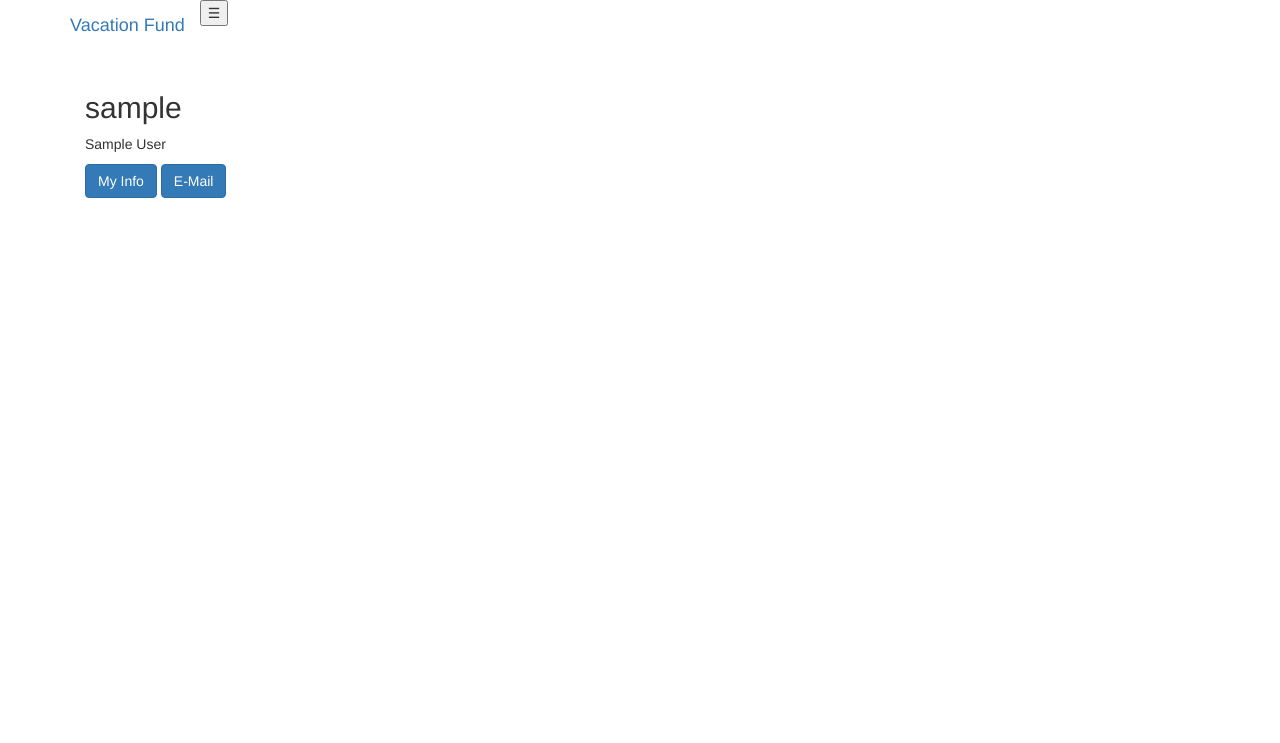
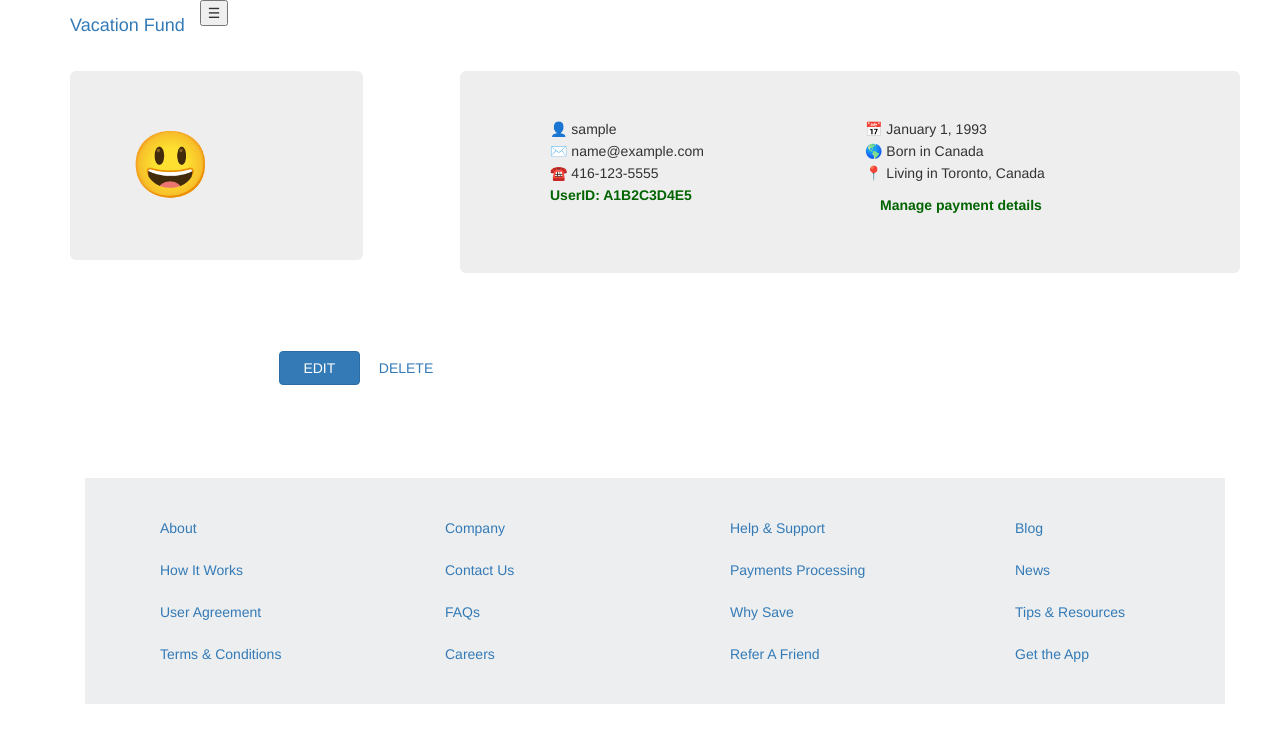
Before and after one commit to polinom/vafu, a Django app: a page that uses backend/backend/templates/base.html in a window 1280 px wide. Shown: the top 743 px of the page. Run offline with Django 3.2, Linux system fonts and the light colour scheme; the visitor is signed in with stand-in values (Sample User, id 1); data comes from the database, SQL or seed files in the repository; some libraries are stand-ins or nearby versions.

Commit message:
CL: Profile page

```diff
--- a/backend/backend/templates/base.html
+++ b/backend/backend/templates/base.html
@@ -44,7 +44,19 @@
             <ul class="nav navbar-nav pull-xs-right">
               {% if request.user.is_authenticated %}
                 <li class="nav-item">
-                  <a class="nav-link" href="{% url 'users:detail' request.user.username  %}">{% trans "My Profile" %}</a>
+                  <a class="nav-link" href="#">
+                      <span>👥</span>
+                  </a>
+                </li>
+                  <li class="nav-item">
+                  <a class="nav-link" href="#">
+                      <span>✉️️</span>
+                  </a>
+                </li>
+                  <li class="nav-item">
+                  <a class="nav-link" href="{% url 'users:detail' request.user.username  %}">
+                      <span>😃</span> {{ object.username }}
+                  </a>
                 </li>
                 <li class="nav-item">
                   <a class="nav-link" href="{% url 'account_logout' %}">{% trans "Sign Out" %}</a>
--- a/backend/backend/templates/users/user_detail.html
+++ b/backend/backend/templates/users/user_detail.html
@@ -3,33 +3,110 @@
 
 {% block title %}User: {{ object.username }}{% endblock %}
 
+{% block navbar_content %}
+    <div class="navbar-inner center">
+        <ul class="nav navbar-nav">
+            <li class="nav-item">
+                <a class="nav-link" href="#">COUNTDOWN</a>
+            </li>
+            <li class="nav-item">
+                <a class="nav-link" href="#">GOALS</a>
+            </li>
+            <li class="nav-item">
+                <a class="nav-link" href="#">DEALS</a>
+            </li>
+        </ul>
+    </div>
+{% endblock navbar_content %}
+
 {% block content %}
     <div class="container">
 
         <div class="row">
-    <div class="col-sm-12">
-
-      <h2>{{ object.username }}</h2>
-      {% if object.name %}
-        <p>{{ object.name }}</p>
-      {% endif %}
+            <div class="col-sm-3 jumbotron">
+                <span style="font-size: 65px;">😃</span>
+            </div>
+            <div class="col-sm-1">
+            </div>
+            <div class="col-sm-8 jumbotron">
+                <div class="container">
+                    <div class="row">
+                        <div class="col-lg-12">
+                            <div class="col-md-6">
+                                <ul class="nav nav-pills nav-stacked">
+                                    <li>👤 {{ object.username }}</li>
+                                    <li>✉️️ {{ object.email }}</li>
+                                    <li>☎️ 416-123-5555</li>
+                                    <li><b><span style="color: darkgreen">UserID: A1B2C3D4E5</span></b></li>
+                                </ul>
+                            </div>
+                            <div class="col-md-6">
+                                <ul class="nav nav-pills nav-stacked">
+                                    <li>📅 January 1, 1993</li>
+                                    <li>🌎 Born in Canada</li>
+                                    <li>📍 Living in Toronto, Canada</li>
+                                    <li>
+                                        <a href="#">
+                                            <b><span style="color: darkgreen">Manage payment details</span></b>
+                                        </a>
+                                    </li>
+                                </ul>
+                            </div>
+                        </div>
+                    </div>
+                </div>
             </div>
         </div>
 
-{% if object == request.user %}
-<!-- Action buttons -->
         <div class="row">
-
-  <div class="col-sm-12">
-    <a class="btn btn-primary" href="{% url 'users:update' %}" role="button">My Info</a>
-    <a class="btn btn-primary" href="{% url 'account_email' %}" role="button">E-Mail</a>
-    <!-- Your Stuff: Custom user template urls -->
+            <div class="col-md-6 offset-md-3 jumbotron" style="background-color: transparent">
+                <p>
+                    <a href="#" class="btn btn-primary">&nbsp;&nbsp;&nbsp;EDIT&nbsp;&nbsp;&nbsp;</a>
+                    <a href="#" class="btn btn-secondary">DELETE</a>
+                </p>
+            </div>
         </div>
 
+        <footer class="footer">
+            <div class="container">
+                <div class="row">
+                    <div class="col-lg-12">
+                        <div class="col-md-3">
+                            <ul class="nav nav-pills nav-stacked">
+                                <li><a href="#">About</a></li>
+                                <li><a href="#">How It Works</a></li>
+                                <li><a href="#">User Agreement</a></li>
+                                <li><a href="#">Terms & Conditions</a></li>
+                            </ul>
                         </div>
-<!-- End Action buttons -->
-{% endif %}
-
+                        <div class="col-md-3">
+                            <ul class="nav nav-pills nav-stacked">
+                                <li><a href="#">Company</a></li>
+                                <li><a href="#">Contact Us</a></li>
+                                <li><a href="#">FAQs</a></li>
+                                <li><a href="#">Careers</a></li>
+                            </ul>
+                        </div>
+                        <div class="col-md-3">
+                            <ul class="nav nav-pills nav-stacked">
+                                <li><a href="#">Help & Support</a></li>
+                                <li><a href="#">Payments Processing</a></li>
+                                <li><a href="#">Why Save</a></li>
+                                <li><a href="#">Refer A Friend</a></li>
+                            </ul>
+                        </div>
+                        <div class="col-md-3">
+                            <ul class="nav nav-pills nav-stacked">
+                                <li><a href="#">Blog</a></li>
+                                <li><a href="#">News</a></li>
+                                <li><a href="#">Tips & Resources</a></li>
+                                <li><a href="#">Get the App</a></li>
+                            </ul>
+                        </div>
+                    </div>
+                </div>
+            </div>
+        </footer>
 
     </div>
 {% endblock content %}
```
Lines whose indentation alone changed are shown as unchanged.
